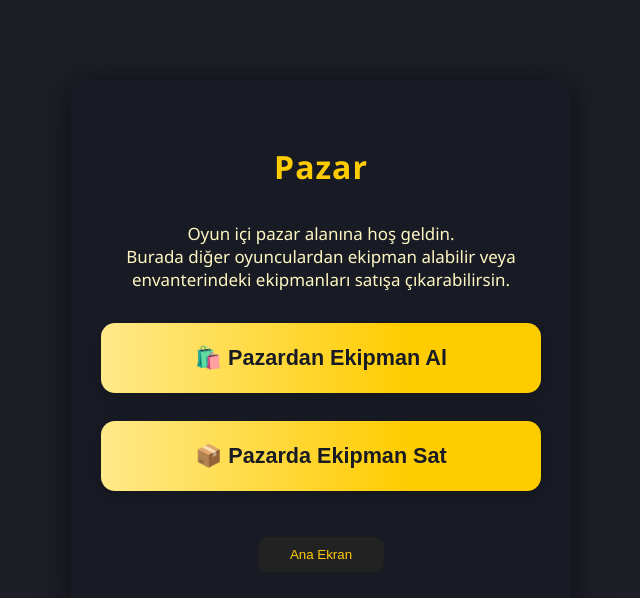
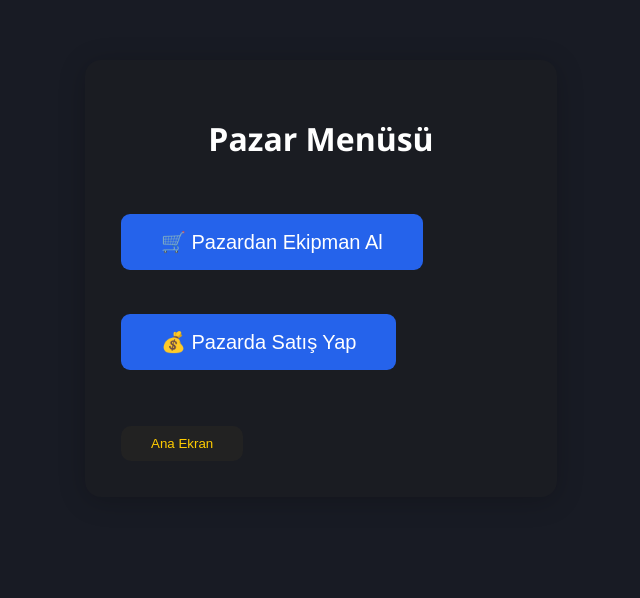
Before and after one commit to Kaissava/webapp, a website: page public/bazaar_menu.html in a window 1280 px wide. Shown: the whole page, without its empty margins (319-959 px from the left). Drawn offline with Linux system fonts and the light colour scheme.

Commit message:
Update bazaar_menu.html

```diff
--- a/public/bazaar_menu.html
+++ b/public/bazaar_menu.html
@@ -1,48 +1,23 @@
 <!DOCTYPE html>
 <html lang="tr">
 <head>
-  <meta charset="UTF-8">
+  <meta charset="UTF-8" />
   <title>KAISSAVA - Pazar</title>
   <style>
-    body { background: #1d1e26; color: #ffcc00; font-family: 'Segoe UI', sans-serif; }
-    .container { max-width: 440px; margin: 80px auto; background: #181b24; padding: 44px 30px; border-radius: 18px; box-shadow: 0 4px 32px #0008; display: flex; flex-direction: column; align-items: center;}
-    h1 { text-align: center; margin-bottom: 34px; letter-spacing: 1px;}
-    .menu-btn {
-      width: 100%;
-      background: linear-gradient(90deg,#ffe98a,#ffcc00 70%);
-      color: #181b24;
-      border: none;
-      padding: 22px 0;
-      font-size: 1.35em;
-      font-weight: bold;
-      border-radius: 14px;
-      margin-bottom: 28px;
-      cursor: pointer;
-      transition: background 0.22s, transform 0.16s;
-      box-shadow: 0 4px 20px #0003;
-    }
-    .menu-btn:last-child { margin-bottom: 0; }
-    .menu-btn:hover {
-      background: linear-gradient(90deg, #ffefb1, #ffe441 60%);
-      transform: scale(1.04);
-    }
-    .desc { font-size: 1.06em; color: #fff7c2; margin-bottom: 32px; text-align: center;}
-    .back-btn { background: #222; color: #ffcc00; border: none; margin-top: 18px; padding: 10px 32px; border-radius: 10px; cursor: pointer;}
+    body { background: #181b24; color: #fff; font-family: 'Segoe UI', sans-serif;}
+    .container { max-width: 400px; margin: 60px auto; background: #1a1c22; padding: 36px; border-radius: 16px; box-shadow: 0 4px 28px #0003;}
+    h1 { text-align: center; margin-bottom: 32px;}
+    .btn { background: #2563eb; color: #fff; border: none; border-radius: 9px; padding: 16px 40px; font-size: 1.25em; margin: 22px 0; cursor: pointer; transition: .18s;}
+    .btn:hover { background: #1e40af;}
+    .back-btn { background: #222; color: #ffcc00; border: none; margin-top: 34px; padding: 10px 30px; border-radius: 10px; cursor: pointer;}
     .back-btn:hover { background: #333; }
   </style>
 </head>
 <body>
   <div class="container">
-    <h1>Pazar</h1>
-    <div class="desc">Oyun içi pazar alanına hoş geldin.<br>
-      Burada diğer oyunculardan ekipman alabilir veya envanterindeki ekipmanları satışa çıkarabilirsin.
-    </div>
-    <button class="menu-btn" onclick="window.location.href='buy.html'">
-      🛍️ Pazardan Ekipman <b>Al</b>
-    </button>
-    <button class="menu-btn" onclick="window.location.href='sell.html'">
-      📦 Pazarda Ekipman <b>Sat</b>
-    </button>
+    <h1>Pazar Menüsü</h1>
+    <button class="btn" onclick="window.location.href='bazaar_buy.html'">🛒 Pazardan Ekipman Al</button>
+    <button class="btn" onclick="window.location.href='bazaar_sell.html'">💰 Pazarda Satış Yap</button>
     <button class="back-btn" onclick="window.location.href='index.html'">Ana Ekran</button>
   </div>
 </body>
```
